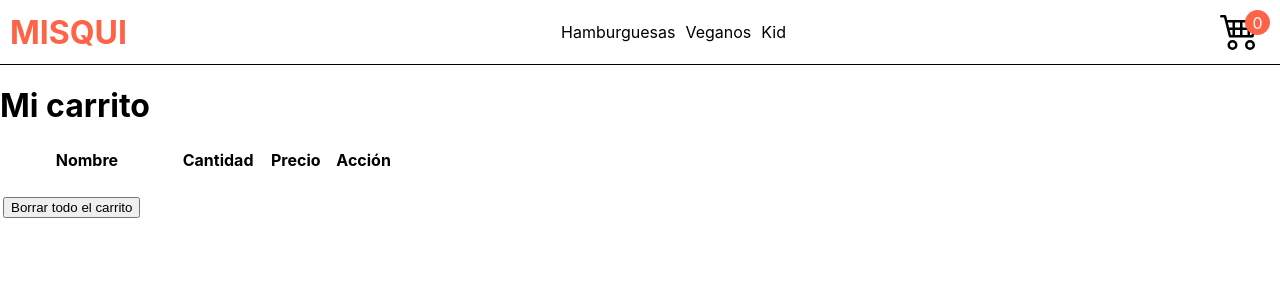
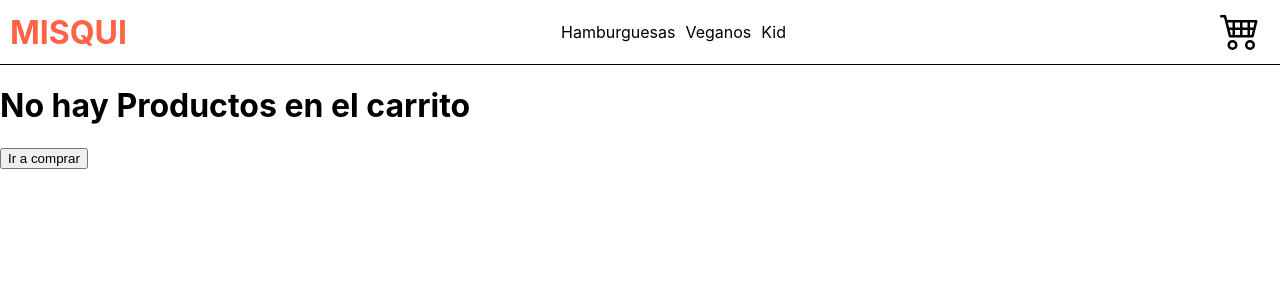
Before and after one commit to blikroy/misqui-vidal, a React (Create React App) app: page /cart in a window 1280 px wide. Shown: the top 300 px of the page. Built offline with nearby package versions, Linux system fonts and the light colour scheme.

Commit message:
Cart View

```diff
--- a/src/components/Cart.js
+++ b/src/components/Cart.js
@@ -1,8 +1,17 @@
 import { useContext } from "react";
+import { Link } from "react-router-dom";
 import { CartContext } from "./CartContext";
 
 const Cart = () => {
     const carrito = useContext(CartContext)
+    if(carrito.cartList.length === 0) {
+        return(
+            <>
+                <h1>No hay Productos en el carrito</h1>
+                <Link to="/"><button>Ir a comprar</button></Link>
+            </>
+        );
+    }
     return(
         <>
             <h1>Mi carrito</h1>
@@ -25,6 +34,14 @@ const Cart = () => {
                 }
                 <br/>
                 <tr>
+                    <td>Total de la compra: {carrito.precioTotal()}</td>
+                    <td></td>
+                    <td></td>
+                    <td></td>
+
+                </tr>
+                <br/>
+                <tr>
                     <td><button onClick={carrito.clear}>Borrar todo el carrito</button></td>
                     <td></td>
                     <td></td>
--- a/src/components/CartContext.js
+++ b/src/components/CartContext.js
@@ -44,8 +44,12 @@ const CartContextProvider = ({children}) => {
     const clear = ()=> {
         setCartList([]);
     }
+    const precioTotal = () => {
+        return cartList.reduce((prev, act) => prev + act.cantidad * act.precio, 0)
+    }
+    const totalProductos = () => cartList.reduce((acumulador, productoEnfocado) => acumulador + productoEnfocado.cantidad, 0);
     return(
-        <CartContext.Provider value={{cartList, addItem, clear, removeItem}}>
+        <CartContext.Provider value={{cartList, addItem, clear, removeItem, precioTotal, totalProductos}}>
             {children}
         </CartContext.Provider>
     )
--- a/src/components/CartWidget.js
+++ b/src/components/CartWidget.js
@@ -1,6 +1,9 @@
+import { useContext } from "react";
 import { Link } from "react-router-dom";
+import { CartContext } from "./CartContext";
 
 const CartWidget = () => {
+    const carrito = useContext(CartContext)
     return(
         <Link to="/cart">
             <div className="carrito">
@@ -9,7 +12,11 @@ const CartWidget = () => {
                         <path d="M0 2.5A.5.5 0 0 1 .5 2H2a.5.5 0 0 1 .485.379L2.89 4H14.5a.5.5 0 0 1 .485.621l-1.5 6A.5.5 0 0 1 13 11H4a.5.5 0 0 1-.485-.379L1.61 3H.5a.5.5 0 0 1-.5-.5zM3.14 5l.5 2H5V5H3.14zM6 5v2h2V5H6zm3 0v2h2V5H9zm3 0v2h1.36l.5-2H12zm1.11 3H12v2h.61l.5-2zM11 8H9v2h2V8zM8 8H6v2h2V8zM5 8H3.89l.5 2H5V8zm0 5a1 1 0 1 0 0 2 1 1 0 0 0 0-2zm-2 1a2 2 0 1 1 4 0 2 2 0 0 1-4 0zm9-1a1 1 0 1 0 0 2 1 1 0 0 0 0-2zm-2 1a2 2 0 1 1 4 0 2 2 0 0 1-4 0z"/>
                     </svg>
                 </span>
-                <span className="carritoCantidad">0</span>
+                {
+                    carrito.totalProductos() === 0
+                    ?''
+                    :<span className="carritoCantidad">{carrito.totalProductos()}</span>
+                }
             </div>
         </Link>
     );
```
